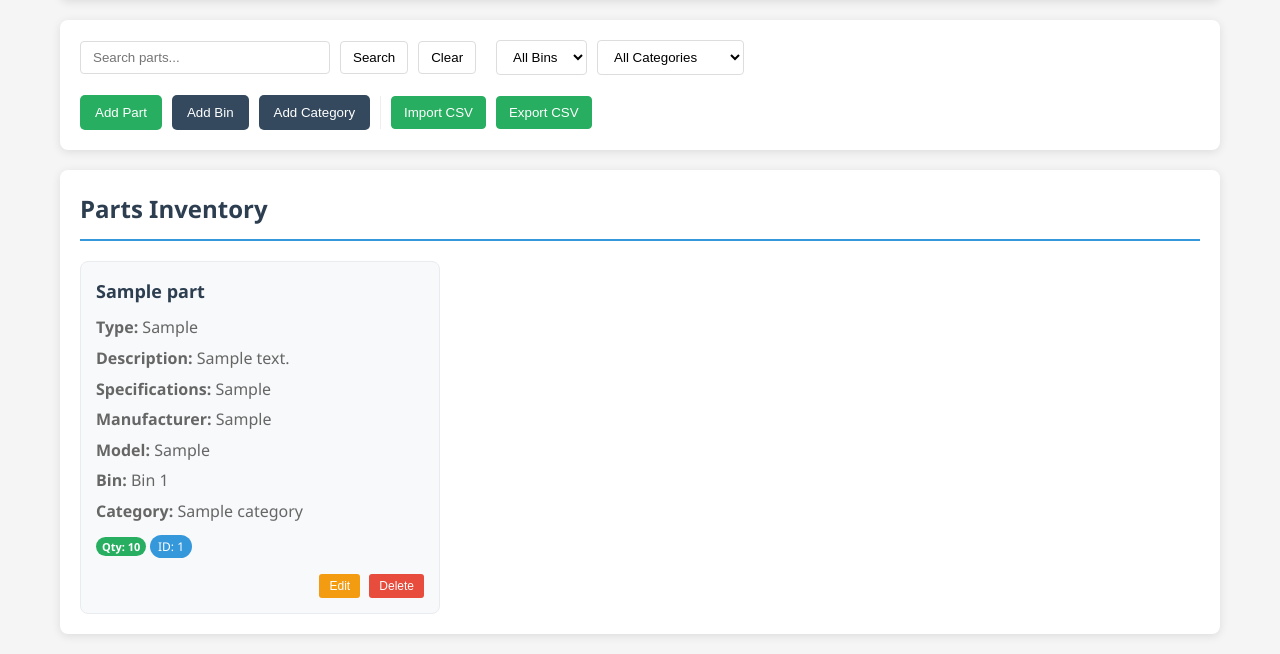
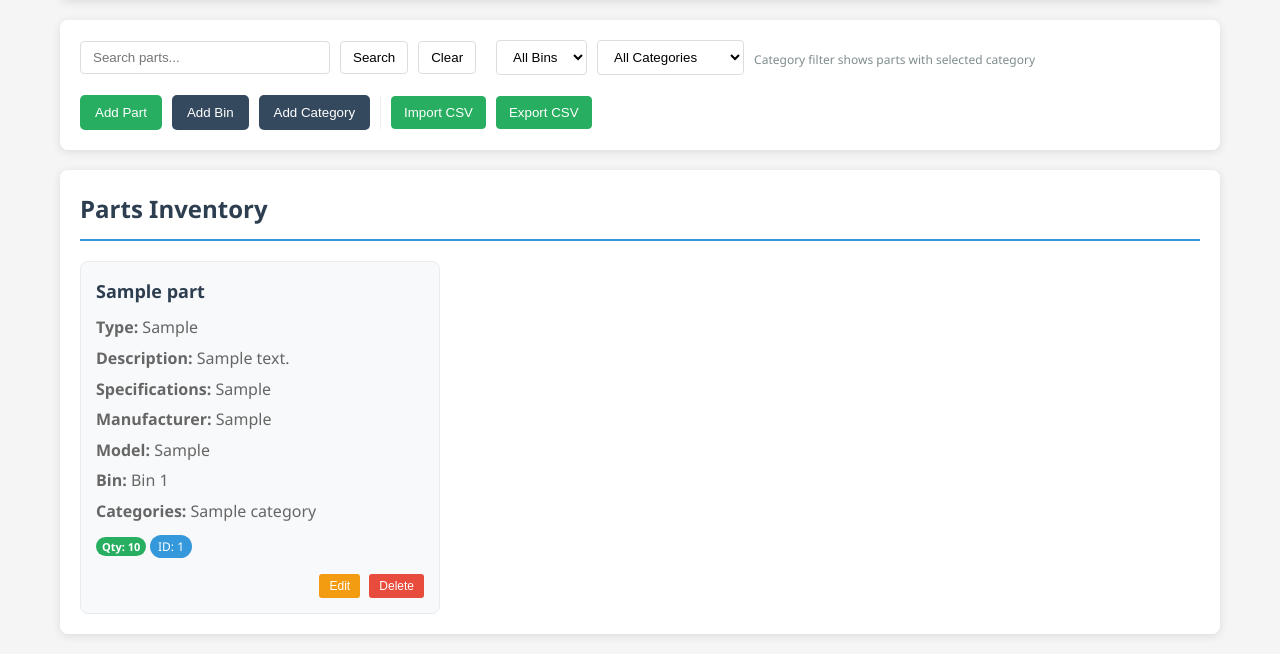
Before and after one commit to nmanzi/partsdb, a FastAPI app: page / in a window 1280 px wide. Shown: the part 165-819 px from the top of the page. Run offline with FastAPI, Linux system fonts and the light colour scheme; tables that the repository leaves empty hold one stand-in row (values such as "Sample post").

Commit message:
Implement many-to-many relationship between parts and categories

```diff
--- a/main.py
+++ b/main.py
@@ -1,4 +1,4 @@
-from fastapi import FastAPI, HTTPException, Depends, Request, UploadFile, File
+from fastapi import FastAPI, HTTPException, Depends, Request, UploadFile, File, Query
 from fastapi.staticfiles import StaticFiles
 from fastapi.templating import Jinja2Templates
 from sqlmodel import Session
@@ -101,13 +101,24 @@ def delete_category(category_id: int, db: Session = Depends(get_db)):
 # API Routes - Parts
 @app.get("/api/parts", response_model=List[database.PartRead])
 def read_parts(skip: int = 0, limit: int = 100, bin_id: Optional[int] = None,
-               category_id: Optional[int] = None, search: Optional[str] = None,
+               category_ids: Optional[List[int]] = Query(None), search: Optional[str] = None,
                db: Session = Depends(get_db)):
     if search:
         parts = crud.search_parts(db, search_term=search, skip=skip, limit=limit)
     else:
-        parts = crud.get_parts(db, skip=skip, limit=limit, bin_id=bin_id, category_id=category_id)
+        parts = crud.get_parts(db, skip=skip, limit=limit, bin_id=bin_id, category_ids=category_ids)
     return parts
+
+# Debug endpoint to test category filtering
+@app.get("/api/debug/parts")
+def debug_parts(category_ids: Optional[List[int]] = Query(None), db: Session = Depends(get_db)):
+    """Debug endpoint to test category filtering"""
+    parts = crud.get_parts(db, category_ids=category_ids, limit=1000)
+    return {
+        "category_ids": category_ids,
+        "parts_count": len(parts),
+        "parts": [{"id": p.id, "name": p.name, "categories": [c.name for c in p.categories]} for p in parts[:5]]
+    }
 
 @app.post("/api/parts", response_model=database.PartRead)
 def create_part(part: database.PartCreate, db: Session = Depends(get_db)):
@@ -116,11 +127,12 @@ def create_part(part: database.PartCreate, db: Session = Depends(get_db)):
     if not db_bin:
         raise HTTPException(status_code=400, detail="Bin not found")
 
-    # Verify category exists if provided
-    if part.category_id:
-        db_category = crud.get_category(db, part.category_id)
-        if not db_category:
-            raise HTTPException(status_code=400, detail="Category not found")
+    # Verify categories exist if provided
+    if part.category_ids:
+        for category_id in part.category_ids:
+            db_category = crud.get_category(db, category_id)
+            if not db_category:
+                raise HTTPException(status_code=400, detail=f"Category with id {category_id} not found")
 
     return crud.create_part(db=db, part=part)
 
@@ -139,11 +151,12 @@ def update_part(part_id: int, part_update: database.PartUpdate, db: Session = De
         if not db_bin:
             raise HTTPException(status_code=400, detail="Bin not found")
 
-    # Verify category exists if provided
-    if part_update.category_id:
-        db_category = crud.get_category(db, part_update.category_id)
-        if not db_category:
-            raise HTTPException(status_code=400, detail="Category not found")
+    # Verify categories exist if provided
+    if part_update.category_ids:
+        for category_id in part_update.category_ids:
+            db_category = crud.get_category(db, category_id)
+            if not db_category:
+                raise HTTPException(status_code=400, detail=f"Category with id {category_id} not found")
 
     db_part = crud.update_part(db, part_id=part_id, part_update=part_update)
     if db_part is None:
@@ -164,8 +177,9 @@ async def import_parts_csv(file: UploadFile = File(...), db: Session = Depends(g
     Import parts from CSV file. Expected CSV columns:
     name,description,quantity,part_type,specifications,manufacturer,model,bin_number,category_name
 
-    bin_number and category_name will be used to find existing bins/categories.
-    If they don't exist, they will be created.
+    bin_number will be used to find existing bins. If they don't exist, they will be created.
+    category_name can contain multiple categories separated by semicolons (e.g., "Electronics;Components").
+    Categories will be created if they don't exist.
     """
     if not file.filename.endswith('.csv'):
         raise HTTPException(status_code=400, detail="File must be a CSV")
@@ -196,18 +210,21 @@ async def import_parts_csv(file: UploadFile = File(...), db: Session = Depends(g
                     )
                     db_bin = crud.create_bin(db, bin_create)
 
-                # Get or create category (optional)
-                category_id = None
-                category_name = row.get('category_name', '').strip()
-                if category_name:
-                    db_category = crud.get_category_by_name(db, category_name)
-                    if not db_category:
-                        category_create = database.CategoryCreate(
-                            name=category_name,
-                            description=f"Auto-created category {category_name}"
-                        )
-                        db_category = crud.create_category(db, category_create)
-                    category_id = db_category.id
+                # Get or create categories (can be multiple, separated by semicolons)
+                category_ids = []
+                category_names = row.get('category_name', '').strip()
+                if category_names:
+                    for category_name in category_names.split(';'):
+                        category_name = category_name.strip()
+                        if category_name:
+                            db_category = crud.get_category_by_name(db, category_name)
+                            if not db_category:
+                                category_create = database.CategoryCreate(
+                                    name=category_name,
+                                    description=f"Auto-created category {category_name}"
+                                )
+                                db_category = crud.create_category(db, category_create)
+                            category_ids.append(db_category.id)
 
                 # Create part
                 part_data = database.PartCreate(
@@ -219,7 +236,7 @@ async def import_parts_csv(file: UploadFile = File(...), db: Session = Depends(g
                     manufacturer=row.get('manufacturer', '').strip() or None,
                     model=row.get('model', '').strip() or None,
                     bin_id=db_bin.id,
-                    category_id=category_id
+                    category_ids=category_ids
                 )
 
                 if not part_data.name:
@@ -261,6 +278,8 @@ def export_parts_csv(db: Session = Depends(get_db)):
 
     # Write data
     for part in parts:
+        # Join multiple categories with semicolons
+        category_names = ';'.join([category.name for category in part.categories]) if part.categories else ''
         writer.writerow([
             part.name,
             part.description or '',
@@ -270,7 +289,7 @@ def export_parts_csv(db: Session = Depends(get_db)):
             part.manufacturer or '',
             part.model or '',
             part.bin.number,
-            part.category.name if part.category else ''
+            category_names
         ])
 
     output.seek(0)
--- a/static/css/styles.css
+++ b/static/css/styles.css
@@ -276,6 +276,13 @@ nav {
     cursor: pointer;
 }
 
+.filter-help {
+    display: block;
+    color: #7f8c8d;
+    font-size: 12px;
+    margin-top: 4px;
+}
+
 .csv-actions {
     display: flex;
     gap: 10px;
--- a/static/js/api.js
+++ b/static/js/api.js
@@ -34,7 +34,23 @@ class API {
 
     // Parts API
     static async getParts(params = {}) {
-        const queryString = new URLSearchParams(params).toString();
+        let queryString = '';
+        if (Object.keys(params).length > 0) {
+            const urlParams = new URLSearchParams();
+
+            // Handle each parameter
+            Object.entries(params).forEach(([key, value]) => {
+                if (key === 'category_ids' && Array.isArray(value)) {
+                    // Handle array parameters specially
+                    value.forEach(id => urlParams.append('category_ids', id));
+                } else if (value !== null && value !== undefined && value !== '') {
+                    urlParams.append(key, value);
+                }
+            });
+
+            queryString = urlParams.toString();
+        }
+
         const endpoint = queryString ? `/parts?${queryString}` : '/parts';
         return this.request(endpoint);
     }
--- a/static/js/app.js
+++ b/static/js/app.js
@@ -105,6 +105,8 @@ async function loadParts() {
             ...(currentSearch && { search: currentSearch })
         };
 
+        console.log('Loading parts with params:', searchParams); // Debug log
+
         const parts = await API.getParts(searchParams);
 
         if (parts.length === 0) {
@@ -121,7 +123,7 @@ async function loadParts() {
                 <p><strong>Manufacturer:</strong> ${escapeHtml(part.manufacturer || 'N/A')}</p>
                 <p><strong>Model:</strong> ${escapeHtml(part.model || 'N/A')}</p>
                 <p><strong>Bin:</strong> Bin ${part.bin.number} ${part.bin.name ? '(' + escapeHtml(part.bin.name) + ')' : ''}</p>
-                ${part.category ? `<p><strong>Category:</strong> ${escapeHtml(part.category.name)}</p>` : ''}
+                ${part.categories && part.categories.length > 0 ? `<p><strong>Categories:</strong> ${part.categories.map(cat => escapeHtml(cat.name)).join(', ')}</p>` : ''}
                 <div class="meta">
                     <span class="quantity">Qty: ${part.quantity}</span>
                     <span class="badge">ID: ${part.id}</span>
@@ -251,7 +253,9 @@ function applyFilters() {
 
     currentFilters = {};
     if (binId) currentFilters.bin_id = binId;
-    if (categoryId) currentFilters.category_id = categoryId;
+    if (categoryId) currentFilters.category_ids = [categoryId];
+
+    console.log('Applying filters:', currentFilters); // Debug log
 
     if (currentView === 'parts') {
         loadParts();
@@ -324,15 +328,24 @@ async function showPartForm(partId = null) {
                     </select>
                 </div>
                 <div class="form-group">
-                    <label for="part-category">Category</label>
-                    <select id="part-category">
-                        <option value="">No category</option>
-                        ${categories.map(category => `
-                            <option value="${category.id}" ${part && part.category_id === category.id ? 'selected' : ''}>
-                                ${category.name}
-                            </option>
-                        `).join('')}
-                    </select>
+                    <label for="part-categories">Categories</label>
+                    <div class="multi-select-container">
+                        <div class="multi-select-display" id="categories-display" onclick="toggleCategoriesDropdown()">
+                            <span id="categories-text">Select categories...</span>
+                            <span class="dropdown-arrow">▼</span>
+                        </div>
+                        <div class="multi-select-options" id="categories-options" style="display: none;">
+                            ${categories.map(category => {
+                                const isSelected = part && part.categories && part.categories.some(c => c.id === category.id);
+                                return `
+                                    <label class="checkbox-option">
+                                        <input type="checkbox" value="${category.id}" ${isSelected ? 'checked' : ''} onchange="updateCategoriesDisplay()">
+                                        <span>${escapeHtml(category.name)}</span>
+                                    </label>
+                                `;
+                            }).join('')}
+                        </div>
+                    </div>
                 </div>
                 <div class="form-actions">
                     <button type="button" class="btn-secondary" onclick="hideModal()">Cancel</button>
@@ -345,6 +358,9 @@ async function showPartForm(partId = null) {
             e.preventDefault();
             savePart(partId);
         });
+
+        // Initialize categories display
+        updateCategoriesDisplay();
 
         showModal();
     } catch (error) {
@@ -433,6 +449,10 @@ async function showCategoryForm(categoryId = null) {
 // Save functions
 async function savePart(partId = null) {
     try {
+        // Get selected category IDs
+        const categoryCheckboxes = document.querySelectorAll('#categories-options input[type="checkbox"]:checked');
+        const categoryIds = Array.from(categoryCheckboxes).map(cb => parseInt(cb.value));
+
         const formData = {
             name: document.getElementById('part-name').value.trim(),
             description: document.getElementById('part-description').value.trim() || null,
@@ -442,7 +462,7 @@ async function savePart(partId = null) {
             model: document.getElementById('part-model').value.trim() || null,
             quantity: parseInt(document.getElementById('part-quantity').value),
             bin_id: parseInt(document.getElementById('part-bin').value),
-            category_id: document.getElementById('part-category').value ? parseInt(document.getElementById('part-category').value) : null,
+            category_ids: categoryIds,
         };
 
         if (partId) {
@@ -786,3 +806,45 @@ function showConfirmModal(message, onConfirm, onCancel = null) {
         }
     });
 }
+
+// Multi-select category functions
+function toggleCategoriesDropdown() {
+    const dropdown = document.getElementById('categories-options');
+    const isVisible = dropdown.style.display === 'block';
+    dropdown.style.display = isVisible ? 'none' : 'block';
+
+    // Close dropdown when clicking outside
+    if (!isVisible) {
+        setTimeout(() => {
+            document.addEventListener('click', closeCategoriesDropdown);
+        }, 0);
+    }
+}
+
+function closeCategoriesDropdown(event) {
+    const dropdown = document.getElementById('categories-options');
+    const display = document.getElementById('categories-display');
+
+    if (dropdown && display && !dropdown.contains(event.target) && !display.contains(event.target)) {
+        dropdown.style.display = 'none';
+        document.removeEventListener('click', closeCategoriesDropdown);
+    }
+}
+
+function updateCategoriesDisplay() {
+    const checkboxes = document.querySelectorAll('#categories-options input[type="checkbox"]');
+    const selectedCategories = [];
+
+    checkboxes.forEach(checkbox => {
+        if (checkbox.checked) {
+            const label = checkbox.nextElementSibling.textContent;
+            selectedCategories.push(label);
+        }
+    });
+
+    const displayText = selectedCategories.length > 0
+        ? selectedCategories.join(', ')
+        : 'Select categories...';
+
+    document.getElementById('categories-text').textContent = displayText;
+}
--- a/templates/index.html
+++ b/templates/index.html
@@ -35,6 +35,7 @@
                     <select id="category-filter">
                         <option value="">All Categories</option>
                     </select>
+                    <small class="filter-help">Category filter shows parts with selected category</small>
                 </div>
                 <div class="action-section">
                     <button id="add-part" class="btn-primary">Add Part</button>
```
Also changed, not shown: other parts of static/css/styles.css (+71 -0 lines), alembic/versions/137f476c8392_convert_categories_to_many_to_many_.py (added, +140 -0 lines), backend/crud.py (+46 -5 lines), backend/database.py (+13 -7 lines), example_parts_import.csv (+7 -7 lines).
